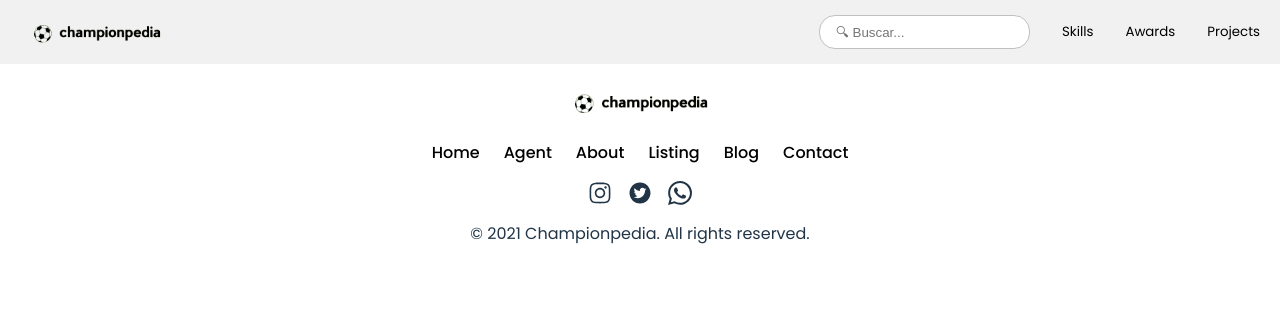
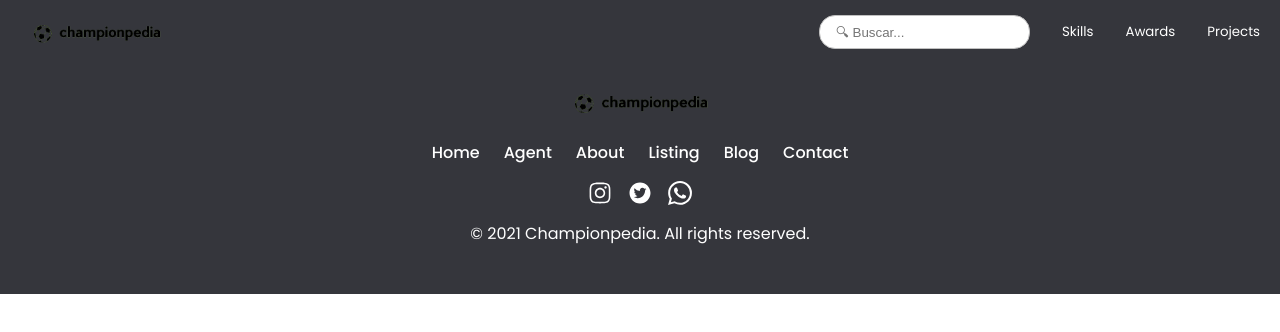
Before and after one commit to Portero20/Championpedia, a React (Vite) app in the folder Frontend/: page / in a window 1280 px wide. Shown: the top 332 px of the page. Built offline with nearby package versions, Linux system fonts and the light colour scheme.

Commit message:
Julián - colores

```diff
--- a/Frontend/src/components/Create-Article/_createArticle.scss
+++ b/Frontend/src/components/Create-Article/_createArticle.scss
@@ -11,11 +11,11 @@
     // min-height: 100vh;
 
     .formularioCategorias {
-
+        background-color: #edeff4;
         display: flex;
         justify-content: center;
         flex-direction: column;
-        margin-top: 64px;
+        padding-top: 64px;
         // padding-top: 4rem;
 
         .flexInputs {
@@ -31,7 +31,7 @@
                     /* margin-bottom: 1rem; */
 
                     .labelCategoria {
-
+                        color: #151515
                         /* margin-right: 1rem; */
 
                     }
@@ -108,7 +108,7 @@
             .inputsEtiquetas {
 
                 .agregarEtiqueta {
-
+                    color: #151515
                    /*  margin-right: 1rem; */
 
                 }
--- a/Frontend/src/components/Footer/_footer.scss
+++ b/Frontend/src/components/Footer/_footer.scss
@@ -1,9 +1,10 @@
 .containerFooter{
-
+    background-color: #35363c;
+    color: #ffffff;
     min-height: 10vh;
+    padding-bottom: 3rem;
 
     .hijoFooter{
-
         display: flex;
         justify-content: center;
 
@@ -14,18 +15,17 @@
     }
 
     .hijoEnlacess{
-
         display: flex;
         justify-content: center;
         align-items: center;
         flex-direction: column;
         width: 100%;
         gap: 1.5rem;
-        color: black;
+        color: #ffffff;
 
         .enlacesFooter{
 
-            color: black;
+            color: #ffffff;
 
         }
 
@@ -39,7 +39,6 @@
         margin-top: 1rem;
 
         .iconosFooter{
-
             display: flex;
             gap: 1rem;
             font-size: 1.5rem;
--- a/Frontend/src/components/Navbar/_navbar.scss
+++ b/Frontend/src/components/Navbar/_navbar.scss
@@ -23,8 +23,8 @@
     justify-content: center;
     width: 100%;
     height: 64px;
-    background: #f1f1f1;
-    color: #111;
+    background-color: #35363c;
+    color: #ffff;
 }
 
 .navbar-overlay {
@@ -75,8 +75,7 @@ body.open .navbar-overlay {
     gap: 8px;
     flex-direction: column;
     gap: 2rem;
-    background: #fff;
-    color: black;
+    color: #ffff;
     visibility: hidden;
     transition: translate 0.3s;
 
--- a/Frontend/src/scss/base/_generales.scss
+++ b/Frontend/src/scss/base/_generales.scss
@@ -134,7 +134,7 @@ label{
 
     /* margin-right: 1rem; */
     border-radius: 1rem;
-    color: #ffff;
+    color: #151515;
     font-size: 1.3rem;
 
 }
--- a/Frontend/src/scss/base/_medias.scss
+++ b/Frontend/src/scss/base/_medias.scss
@@ -14,6 +14,14 @@
     display: flex;
     flex-direction: column;
     width: 100%;
+}
+
+.inputs-second label{
+    color: #151515
+}
+
+.inputs-first label{
+    color: #151515
 }
 
 .flexInputs {
```
